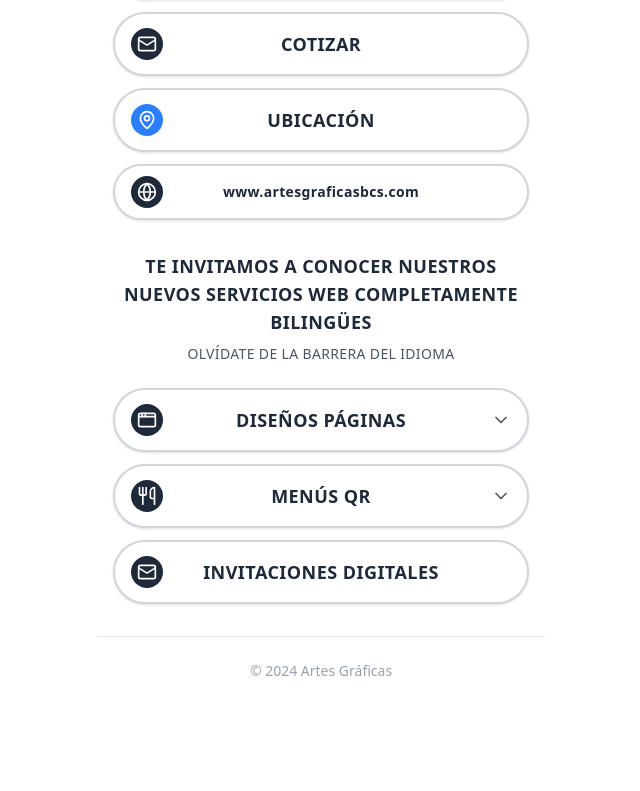
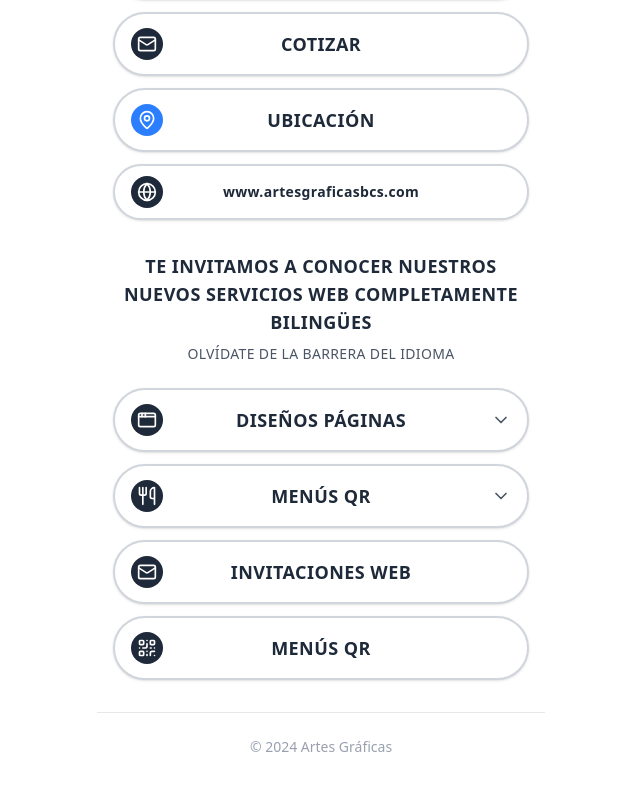
Before and after one commit to GustavoJosh/NextArtesGraficas, a Next.js app: page /links in a window 1280 px wide. Shown: the part 730-1521 px from the top of the page, without its empty margins (319-959 px from the left). Before the commit the page ends 1459 px from the top, so only its background shows below. Built offline with nearby package versions, Linux system fonts and the light colour scheme; a web font is replaced by a local one.

Commit message:
cambios links

```diff
--- a/src/components/LinksPageContent.tsx
+++ b/src/components/LinksPageContent.tsx
@@ -156,8 +156,10 @@ function LinksPageContentInner() {
                             </Link>
 
                             {/* Location Button */}
-                            <Link
-                                href="/ubicacion"
+                            <a
+                                href="https://share.google/tQPdCmjEyDMYpRVkJ"
+                                target="_blank"
+                                rel="noopener noreferrer"
                                 className="flex items-center justify-center w-full bg-white border-2 border-gray-300 rounded-full px-6 py-4 hover:bg-gray-50 hover:border-gray-400 transition-all duration-200 shadow-sm hover:shadow-md relative"
                             >
                                 <div className="absolute left-4 flex items-center justify-center w-8 h-8 bg-blue-500 rounded-full">
@@ -166,7 +168,7 @@ function LinksPageContentInner() {
                                 <span className="text-gray-800 font-semibold text-lg tracking-wide uppercase">
                                     {t('services.location')}
                                 </span>
-                            </Link>
+                            </a>
 
                             {/* Website Button */}
                             <a
@@ -345,6 +347,18 @@ function LinksPageContentInner() {
                                 </span>
                             </a>
 
+                            {/* QR Interactivo Button */}
+                            <Link
+                                href="/contacto"
+                                className="flex items-center justify-center w-full bg-white border-2 border-gray-300 rounded-full px-6 py-4 hover:bg-gray-50 hover:border-gray-400 transition-all duration-200 shadow-sm hover:shadow-md relative"
+                            >
+                                <div className="absolute left-4 flex items-center justify-center w-8 h-8 bg-gray-800 rounded-full">
+                                    <QrCode className="w-5 h-5 text-white" />
+                                </div>
+                                <span className="text-gray-800 font-semibold text-lg tracking-wide uppercase">
+                                    {t('services.interactive_qr')}
+                                </span>
+                            </Link>
 
                         </div>
                     </div>
--- a/src/contexts/TranslationContext.tsx
+++ b/src/contexts/TranslationContext.tsx
@@ -39,7 +39,8 @@ const translations: Translations = {
   'services.website': { es: 'www.artesgraficasbcs.com', en: 'www.artesgraficasbcs.com' },
   'services.page_designs': { es: 'Diseños Páginas', en: 'Page Designs' },
   'services.qr_menus': { es: 'Menús QR', en: 'QR Menus' },
-  'services.digital_invitations': { es: 'Invitaciones Digitales', en: 'Digital Invitations' },
+  'services.digital_invitations': { es: 'Invitaciones Web', en: 'Web Invitations' },
+  'services.interactive_qr': { es: 'QR Interactivo', en: 'Interactive QR' },
   'services.interactive_qr': { es: 'Menús QR', en: 'QR Menus' },
 
   // Dropdown content - Page Designs
```
